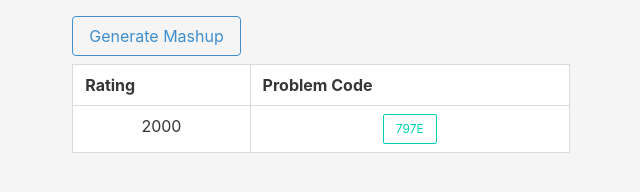
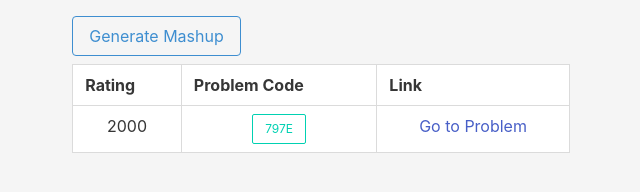
Before and after one commit to Holmes7/Random-Mashup-Generator, a React (Vite) app: page / in a window 1280 px wide. Shown: the part 384-576 px from the top of the page, without its empty margins (327-967 px from the left). Built offline with nearby package versions, Linux system fonts and the light colour scheme.

Commit message:
Link to problem added

```diff
--- a/src/components/Generator.tsx
+++ b/src/components/Generator.tsx
@@ -2,14 +2,21 @@ import { useState, useEffect } from "react";
 import Table from "./Table";
 import Form from "./Form";
 import { Mashup } from "../helpers/Mashup";
+import Problem from "../interfaces/Problem";
 function Generator() {
 	//let localUsersString = localStorage.getItem('users') || "";
 	// = JSON.parse(localUsersString)
 	// let localRatings: Tag[] = [{"id": "2000", "text": "2000"}];
 
+	let initial_problem: Problem = {
+		"name": "",
+	  "rating": 2100,
+	  "contestId": 797,
+	  "index": "E"
+	}
 	const [tagRatings, setTagRatings] = useState([{"id": "2100", "text": "2100"}]);
 	const [tableRatings, setTableRatings] = useState(["2000"])
-	const [problems, setProblems] = useState(["797E"]);
+	const [problems, setProblems] = useState([initial_problem]);
   const [users, setUsers] = useState([{"id": "Holmes7", "text": "Holmes7"}]);
 
 	useEffect(() => {
@@ -23,8 +30,9 @@ function Generator() {
   async function generate(){
   	let mashup = new Mashup(firstContest, users, tagRatings)
   	const mashupProblems = await mashup.create()
+  	console.log(mashupProblems);
+  	setProblems(mashupProblems)
   	setTableRatings(tagRatings.map(rating => rating.text))
-  	setProblems(mashupProblems)
   	localStorage.setItem('ratings', JSON.stringify(tagRatings));
   	localStorage.setItem('users', JSON.stringify(users));
   }
--- a/src/components/Table.tsx
+++ b/src/components/Table.tsx
@@ -1,21 +1,26 @@
 import { useState } from "react";
 import { mergeLists } from "../helpers/mergeLists";
 import TableRow from "./TableRow";
+import Problem from "../interfaces/Problem";
 
-function Table(props: {ratings: string[], problems: string[]}) {
+function Table(props: {ratings: string[], problems: Problem[]}) {
   let results = mergeLists(props.ratings, props.problems)
+  console.log(props.problems)
   return (
     <table className="table is-fullwidth has-text-centered is-striped is-bordered ml-2">
       <thead>
         <tr>
           <th>Rating</th>
           <th>Problem Code</th>
+          <th>Link</th>
         </tr>
       </thead>
       <tbody>
         {results.map((result, index) => {
+          let code = `${result.problem.contestId}${result.problem.index}`;
+          let link = `https://codeforces.com/problemset/problem/${result.problem.contestId}/${result.problem.index}`;
           return (
-            <TableRow rating={result.rating} problem={result.problem} key={index}/>
+            <TableRow rating={result.rating} code={code} link={link} key={index}/>
           )
         })}
       </tbody>
--- a/src/components/TableRow.tsx
+++ b/src/components/TableRow.tsx
@@ -1,12 +1,13 @@
-function TableRow(props: {rating: string, problem: string}) {
-  const {rating, problem} = props;
+function TableRow(props: {rating: string, code: string, link: string}) {
+  const {rating, code, link} = props;
   function copyProblem() {
-    navigator.clipboard.writeText(problem);
+    navigator.clipboard.writeText(code);
   }
   return (
     <tr>
       <td>{rating}</td>
-      <td ><button className="button is-primary is-outlined is-small" onClick={copyProblem}>{problem}</button></td>
+      <td ><button className="button is-primary is-outlined is-small" onClick={copyProblem}>{code}</button></td>
+      <td><a href={link} target="_blank">Go to Problem</a></td>
     </tr>
   )
 }
--- a/src/helpers/Mashup.ts
+++ b/src/helpers/Mashup.ts
@@ -25,15 +25,15 @@ export class Mashup {
     let mashup = this.ratings.map(rating => {
       return this.getFirstUnsolvedProblem(rating, problemsAfterFirstContest, solved)
     })
-    return mashup
+    return mashup;
   }
-  getFirstUnsolvedProblem(rating: number, problemsAfterFirstContest: Problem[], solved: Set<string>): string {
+  getFirstUnsolvedProblem(rating: number, problemsAfterFirstContest: Problem[], solved: Set<string>): Problem {
     for (let problem of problemsAfterFirstContest) {
       if(problem.rating == rating && !solved.has(problem.name)){
         solved.add(problem.name)
-        return `${problem.contestId}${problem.index}`
+        return problem;
       }
     }
-    return "No problem found"
+    throw("No problem found");
   }
 }
--- a/src/helpers/mergeLists.ts
+++ b/src/helpers/mergeLists.ts
@@ -1,5 +1,7 @@
-export function mergeLists(ratings: string[], problems: string[]) {
-  let results: {rating: string, problem: string}[] = [];
+import Problem from "../interfaces/Problem";
+
+export function mergeLists(ratings: string[], problems: Problem[]) {
+  let results: {rating: string, problem: Problem}[] = [];
   for(let i=0; i<ratings.length; i++){
     results.push({rating: ratings[i], problem: problems[i]});
   }
```
